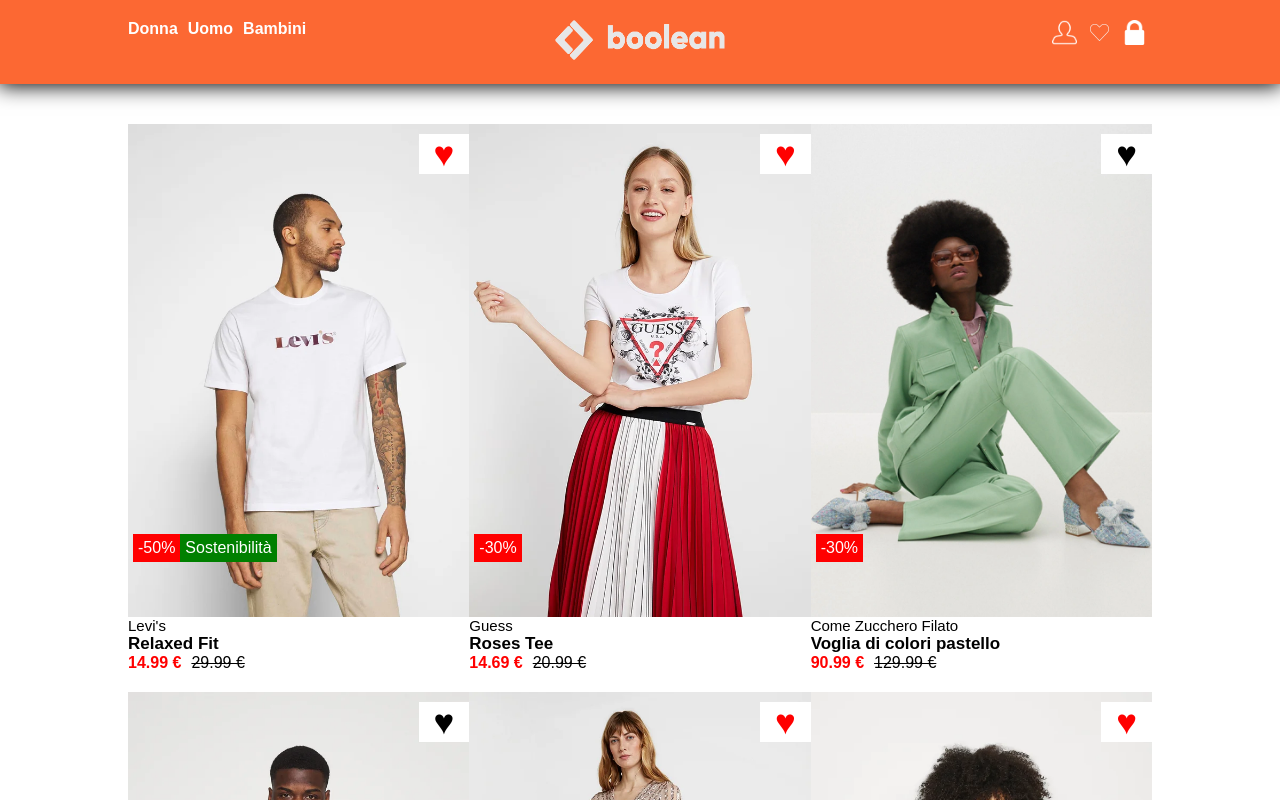
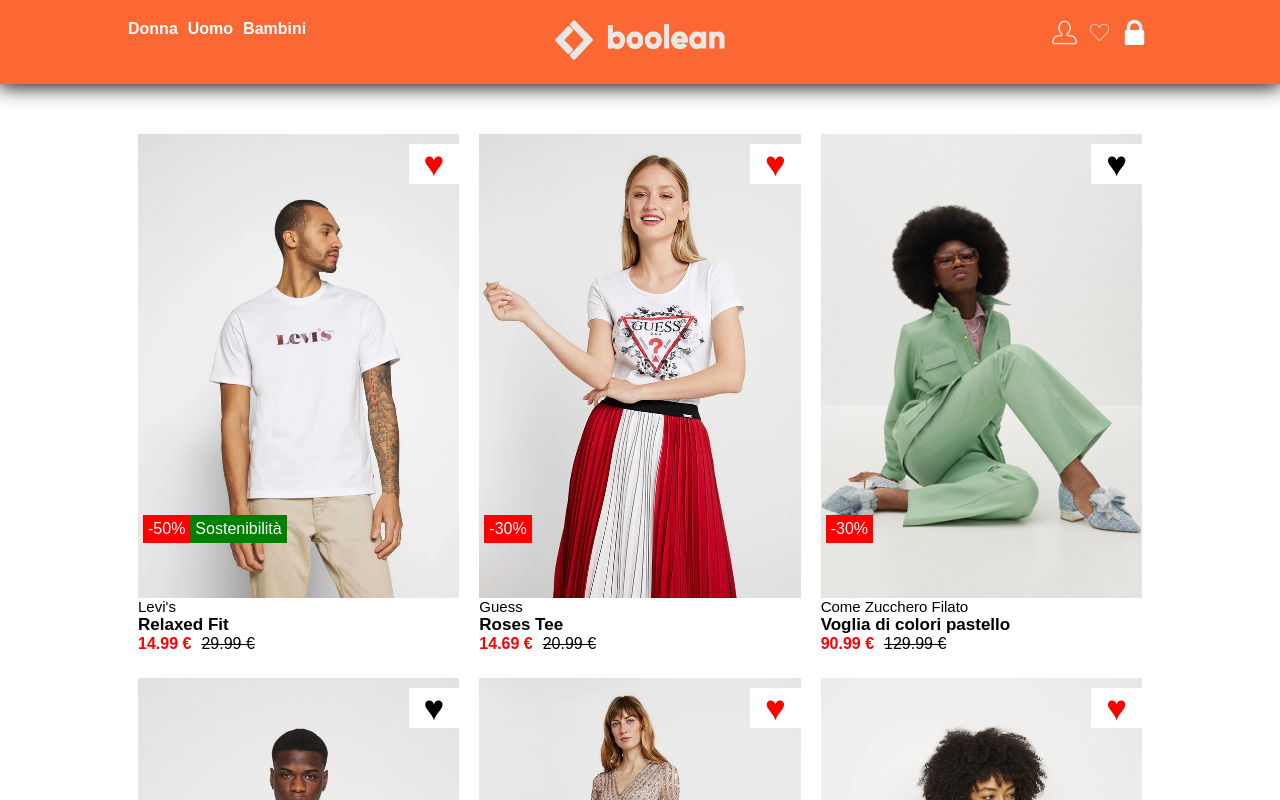
Before and after one commit to MarcoColloca/vite-boolando, a Vue app: page / in a window 1280 px wide. Shown: the top 800 px of the page. Built offline with nearby package versions, Linux system fonts and the light colour scheme.

Commit message:
Add → added margin and padding cards

```diff
--- a/src/components/PageMain.vue
+++ b/src/components/PageMain.vue
@@ -161,4 +161,12 @@
         padding: 40px 0px;
     }
 
+    .page-main__box-card{
+
+        & .col-4{
+            padding: 10px;
+            margin-bottom: 5px;
+        }
+    }
+
 </style>
```
